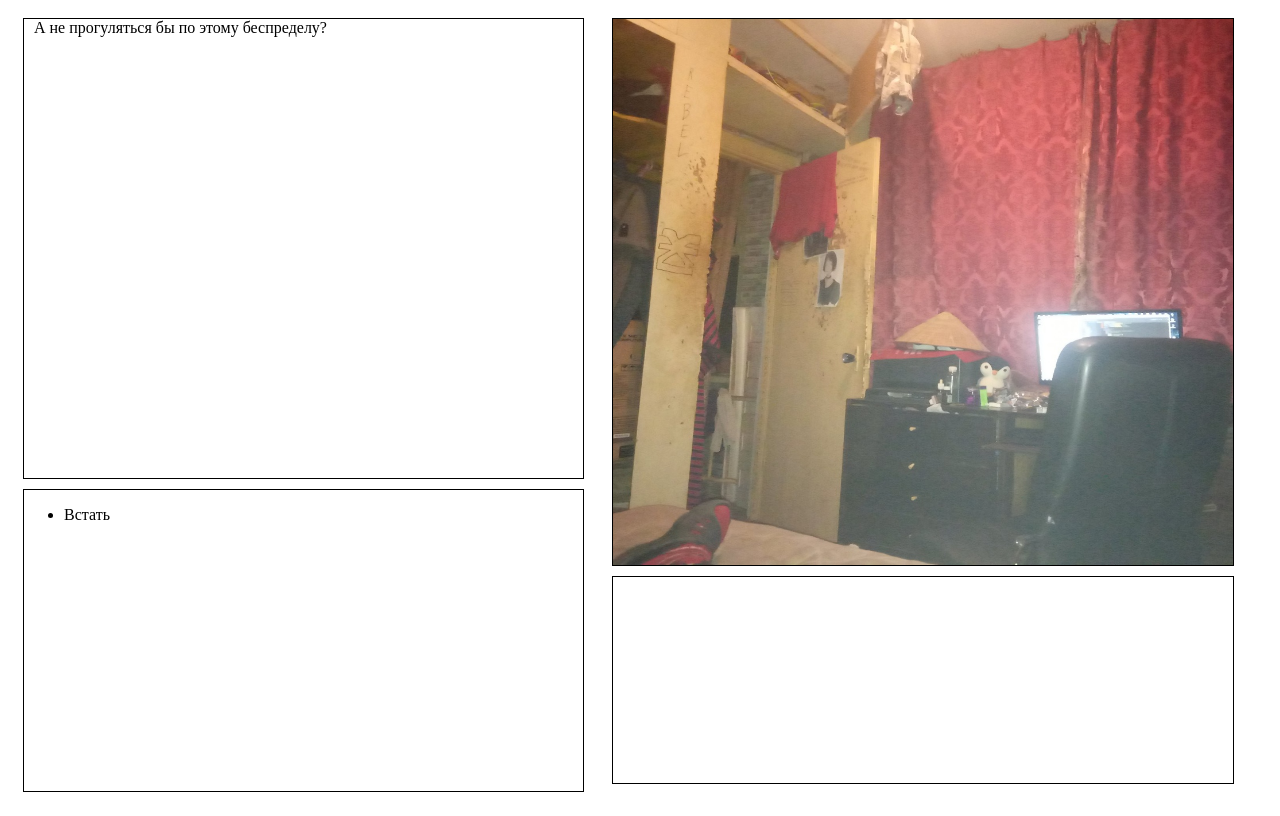
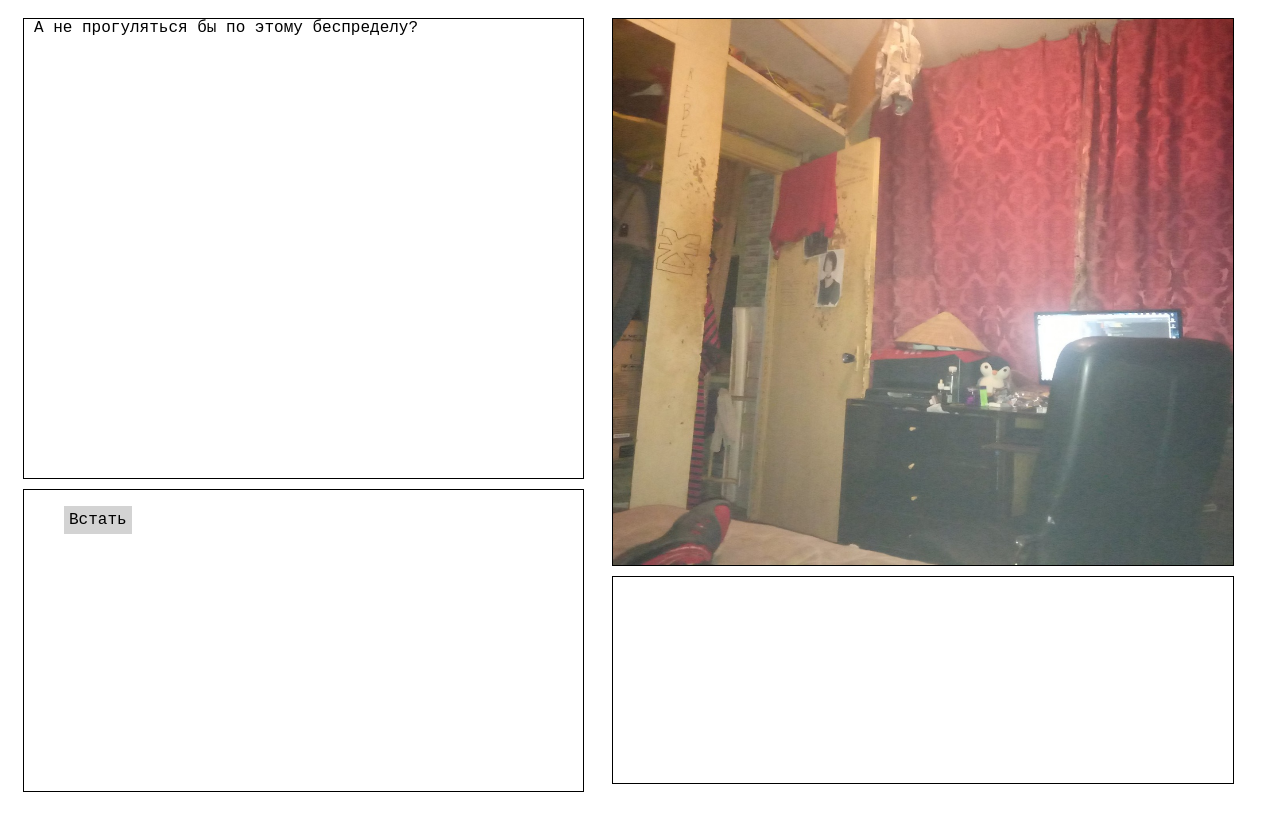
Before and after one commit to ArtemidaOctavia/textQuest, a plain HTML site: page index.html in a window 1280 px wide. Drawn offline with Linux system fonts and the light colour scheme.

Commit message:
new fonts

```diff
--- a/styles.css
+++ b/styles.css
@@ -1,3 +1,7 @@
+html {
+    font-family: "Courier New";
+}
+
 .game_holder {
     height: 800px;
     width: 1220px;
@@ -76,9 +80,19 @@
 
 }
 
+.option {
+    background-color: lightgray;
+    display: inline-block;
+    float: left;
+    clear: both;
+    margin-bottom: 10px;
+    padding: 5px;
+}
+
 .option:hover {
     text-decoration: underline;
     cursor: pointer;
+    color: gray;
 }
 
 .image {
```
